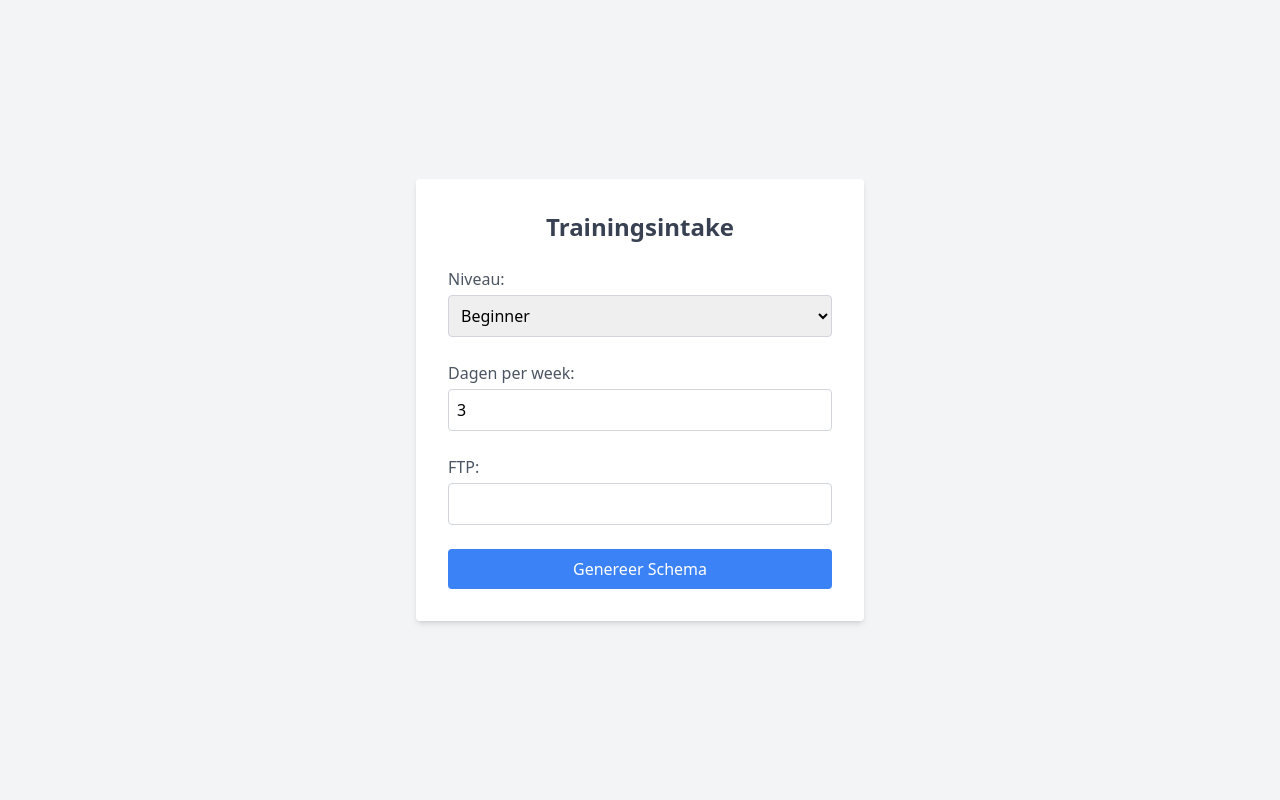
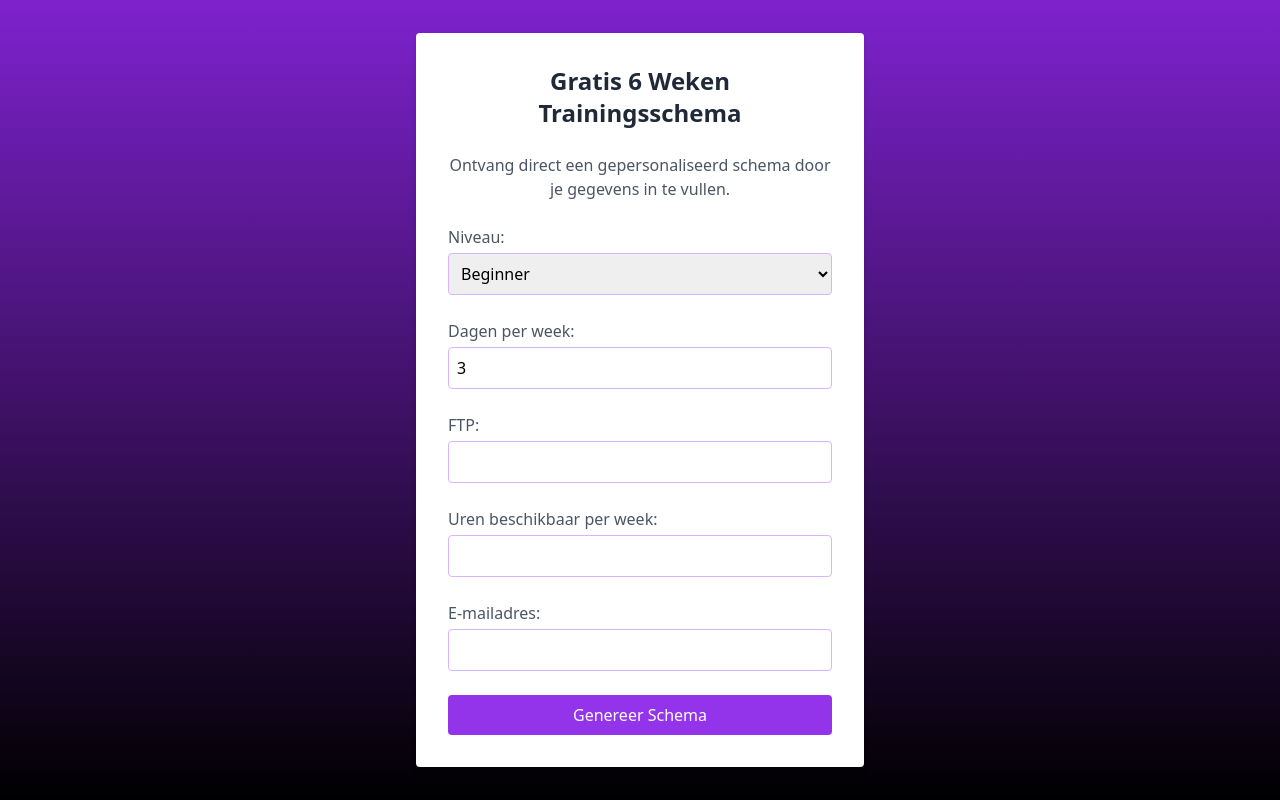
Before and after one commit to piekenverdienen/def-cyclo, a React (Vite) app: page / in a window 1280 px wide. Built offline with nearby package versions, Linux system fonts and the light colour scheme; the HTML template or start-up script is replaced by a standard one.

Commit message:
Add premium styling and TSS calculations

```diff
--- a/src/SchemaView.jsx
+++ b/src/SchemaView.jsx
@@ -1,31 +1,149 @@
-function generateSchema({ level, days, ftp }) {
-  const planByLevel = {
-    beginner: [
+function totalMinutes(blocks) {
+  return blocks.reduce((sum, b) => {
+    if (b.type === 'interval') {
+      return sum + b.repeats * (b.minutes + b.rest);
+    }
+    return sum + b.minutes;
+  }, 0);
+}
+
+function scaleBlocks(blocks, target) {
+  const base = totalMinutes(blocks);
+  const ratio = target / base;
+  return blocks.map((b) => {
+    const scaled = { ...b };
+    scaled.minutes = Math.round(b.minutes * ratio);
+    if (b.rest) scaled.rest = Math.round(b.rest * ratio);
+    return scaled;
+  });
+}
+
+function blockTss(block) {
+  if (block.type === 'interval') {
+    const work = (block.minutes / 60) * Math.pow(block.factor, 2) * 100;
+    const rest = (block.rest / 60) * Math.pow(block.restFactor, 2) * 100;
+    return block.repeats * (work + rest);
+  }
+  return (block.minutes / 60) * Math.pow(block.factor, 2) * 100;
+}
+
+function sessionTss(blocks) {
+  return Math.round(blocks.reduce((sum, b) => sum + blockTss(b), 0));
+}
+
+function generateSchema({ level, days, ftp, hours }) {
+  const plans = {
+    beginner: {
+      endurance: [
         { type: 'warmup', minutes: 10, factor: 0.55 },
-      { type: 'endurance', minutes: 30, factor: 0.65 },
+        { type: 'endurance', minutes: 40, factor: 0.65 },
         { type: 'cooldown', minutes: 5, factor: 0.5 },
       ],
-    intermediate: [
-      { type: 'warmup', minutes: 10, factor: 0.6 },
-      { type: 'interval', minutes: 5, factor: 1.05, repeats: 4, rest: 3, restFactor: 0.6 },
+      interval: [
+        { type: 'warmup', minutes: 10, factor: 0.55 },
+        { type: 'interval', minutes: 4, factor: 1.05, repeats: 5, rest: 3, restFactor: 0.55 },
         { type: 'cooldown', minutes: 5, factor: 0.5 },
       ],
-    advanced: [
-      { type: 'warmup', minutes: 10, factor: 0.65 },
-      { type: 'interval', minutes: 6, factor: 1.1, repeats: 5, rest: 3, restFactor: 0.6 },
+      tempo: [
+        { type: 'warmup', minutes: 10, factor: 0.55 },
+        { type: 'endurance', minutes: 20, factor: 0.85 },
         { type: 'cooldown', minutes: 5, factor: 0.5 },
       ],
+      steigerung: [
+        { type: 'warmup', minutes: 10, factor: 0.55 },
+        { type: 'interval', minutes: 3, factor: 0.75, repeats: 3, rest: 1, restFactor: 0.6 },
+        { type: 'cooldown', minutes: 5, factor: 0.5 },
+      ],
+      vo2max: [
+        { type: 'warmup', minutes: 10, factor: 0.55 },
+        { type: 'interval', minutes: 2, factor: 1.2, repeats: 5, rest: 3, restFactor: 0.6 },
+        { type: 'cooldown', minutes: 5, factor: 0.5 },
+      ],
+    },
+    intermediate: {
+      endurance: [
+        { type: 'warmup', minutes: 10, factor: 0.6 },
+        { type: 'endurance', minutes: 50, factor: 0.7 },
+        { type: 'cooldown', minutes: 5, factor: 0.5 },
+      ],
+      interval: [
+        { type: 'warmup', minutes: 10, factor: 0.6 },
+        { type: 'interval', minutes: 5, factor: 1.05, repeats: 6, rest: 3, restFactor: 0.6 },
+        { type: 'cooldown', minutes: 5, factor: 0.5 },
+      ],
+      tempo: [
+        { type: 'warmup', minutes: 10, factor: 0.6 },
+        { type: 'endurance', minutes: 25, factor: 0.88 },
+        { type: 'cooldown', minutes: 5, factor: 0.5 },
+      ],
+      steigerung: [
+        { type: 'warmup', minutes: 10, factor: 0.6 },
+        { type: 'interval', minutes: 4, factor: 0.8, repeats: 4, rest: 1, restFactor: 0.65 },
+        { type: 'cooldown', minutes: 5, factor: 0.5 },
+      ],
+      vo2max: [
+        { type: 'warmup', minutes: 10, factor: 0.6 },
+        { type: 'interval', minutes: 3, factor: 1.2, repeats: 5, rest: 3, restFactor: 0.6 },
+        { type: 'cooldown', minutes: 5, factor: 0.5 },
+      ],
+    },
+    advanced: {
+      endurance: [
+        { type: 'warmup', minutes: 10, factor: 0.65 },
+        { type: 'endurance', minutes: 60, factor: 0.75 },
+        { type: 'cooldown', minutes: 5, factor: 0.5 },
+      ],
+      interval: [
+        { type: 'warmup', minutes: 10, factor: 0.65 },
+        { type: 'interval', minutes: 6, factor: 1.1, repeats: 6, rest: 3, restFactor: 0.6 },
+        { type: 'cooldown', minutes: 5, factor: 0.5 },
+      ],
+      tempo: [
+        { type: 'warmup', minutes: 10, factor: 0.65 },
+        { type: 'endurance', minutes: 30, factor: 0.9 },
+        { type: 'cooldown', minutes: 5, factor: 0.5 },
+      ],
+      steigerung: [
+        { type: 'warmup', minutes: 10, factor: 0.65 },
+        { type: 'interval', minutes: 5, factor: 0.85, repeats: 4, rest: 1, restFactor: 0.65 },
+        { type: 'cooldown', minutes: 5, factor: 0.5 },
+      ],
+      vo2max: [
+        { type: 'warmup', minutes: 10, factor: 0.65 },
+        { type: 'interval', minutes: 3, factor: 1.25, repeats: 6, rest: 3, restFactor: 0.6 },
+        { type: 'cooldown', minutes: 5, factor: 0.5 },
+      ],
+    },
   };
 
+  const sessionMinutes = Math.round((hours * 60) / days);
+  const hiSessions = Math.max(1, Math.round(days * 0.2));
+  const hiTypes = ['interval', 'vo2max', 'steigerung', 'tempo'];
   const schema = [];
-  for (let i = 0; i < days; i++) {
-    const baseBlocks = planByLevel[level];
-    schema.push({
-      day: `Dag ${i + 1}`,
-      title: `Trainingsblok ${i + 1}`,
-      blocks: baseBlocks,
+
+  for (let week = 1; week <= 6; week++) {
+    const sessions = [];
+    for (let d = 1; d <= days; d++) {
+      const highIntensity = d <= hiSessions;
+      let type = 'endurance';
+      if (highIntensity) {
+        const idx = (week + d) % hiTypes.length;
+        type = hiTypes[idx];
+      }
+      const base = plans[level][type];
+      const blocks = scaleBlocks(base, sessionMinutes);
+      sessions.push({
+        week,
+        day: d,
+        title: type.charAt(0).toUpperCase() + type.slice(1),
+        blocks,
+        tss: sessionTss(blocks),
       });
     }
+    const weekTss = sessions.reduce((s, b) => s + b.tss, 0);
+    schema.push({ week, sessions, weekTss });
+  }
+
   return schema;
 }
 
@@ -91,21 +209,25 @@ function downloadTcx(title, blocks, ftp) {
 }
 
 export default function SchemaView({ intake, onUpdateFtp }) {
-  const schema = generateSchema(intake);
+  const weeks = generateSchema(intake);
 
   return (
-    <div className="min-h-screen bg-gray-100 p-6">
+    <div className="min-h-screen bg-gradient-to-b from-purple-700 to-black p-6">
       <div className="max-w-3xl mx-auto bg-white shadow rounded-lg p-6 space-y-6">
         <h1 className="text-3xl font-bold text-gray-800">Trainingsschema</h1>
         <p className="text-gray-600">
-          Niveau: <strong>{intake.level}</strong> · Dagen/week: <strong>{intake.days}</strong> · FTP: <strong>{intake.ftp} watt</strong>
+          Niveau: <strong>{intake.level}</strong> · Dagen/week: <strong>{intake.days}</strong> · Uren/week: <strong>{intake.hours}</strong> · FTP: <strong>{intake.ftp} watt</strong>
         </p>
 
+        <div className="space-y-8">
+          {weeks.map((week) => (
+            <div key={week.week} className="space-y-4">
+              <h2 className="text-2xl font-semibold text-purple-800">Week {week.week} – TSS {week.weekTss}</h2>
               <div className="grid gap-4">
-          {schema.map((item, index) => (
-            <div key={index} className="bg-blue-50 p-4 rounded shadow-sm border border-blue-200">
-              <h2 className="text-xl font-semibold text-blue-800">{item.day}</h2>
-              <p className="text-gray-700 mb-2">Trainingsvorm: <strong>{item.title}</strong></p>
+                {week.sessions.map((item, index) => (
+                  <div key={index} className="bg-purple-50 p-4 rounded shadow-sm border border-purple-200">
+                    <h3 className="text-xl font-semibold text-purple-800">Dag {item.day}: {item.title}</h3>
+                    <p className="text-gray-700 mb-2">Sessie TSS: {item.tss}</p>
                     <ul className="list-disc ml-5 text-gray-600">
                       {item.blocks.map((b, i) => (
                         <li key={i}>
@@ -124,12 +246,15 @@ export default function SchemaView({ intake, onUpdateFtp }) {
                   </div>
                 ))}
               </div>
+            </div>
+          ))}
+        </div>
 
         <div className="pt-4">
           <label className="block text-gray-700 font-medium mb-1">Update je FTP:</label>
           <input
             type="number"
-            className="w-full border border-gray-300 p-2 rounded"
+            className="w-full border border-purple-300 p-2 rounded"
             placeholder="Nieuwe FTP"
             onChange={(e) => onUpdateFtp(parseInt(e.target.value))}
           />
--- a/src/TrainingIntake.jsx
+++ b/src/TrainingIntake.jsx
@@ -4,27 +4,41 @@ export default function TrainingIntake({ onComplete }) {
   const [level, setLevel] = useState('beginner');
   const [days, setDays] = useState(3);
   const [ftp, setFtp] = useState('');
+  const [hours, setHours] = useState('');
+  const [email, setEmail] = useState('');
 
   const handleSubmit = (e) => {
     e.preventDefault();
     const parsedFtp = parseInt(ftp);
-    onComplete({ level, days, ftp: isNaN(parsedFtp) ? 200 : parsedFtp });
+    const parsedHours = parseFloat(hours);
+    if (!email) {
+      alert('E-mailadres is verplicht');
+      return;
+    }
+    onComplete({
+      level,
+      days,
+      hours: isNaN(parsedHours) ? 5 : parsedHours,
+      ftp: isNaN(parsedFtp) ? 200 : parsedFtp,
+      email,
+    });
   };
 
   return (
-    <div className="min-h-screen flex items-center justify-center bg-gray-100">
+    <div className="min-h-screen flex items-center justify-center bg-gradient-to-b from-purple-700 to-black p-4">
       <form
         onSubmit={handleSubmit}
         className="bg-white p-8 rounded shadow-md w-full max-w-md space-y-6"
       >
-        <h2 className="text-2xl font-bold text-center text-gray-700">Trainingsintake</h2>
+        <h1 className="text-2xl font-bold text-center text-gray-800">Gratis 6 Weken Trainingsschema</h1>
+        <p className="text-center text-gray-600">Ontvang direct een gepersonaliseerd schema door je gegevens in te vullen.</p>
 
         <div>
           <label className="block text-gray-600 mb-1">Niveau:</label>
           <select
             value={level}
             onChange={(e) => setLevel(e.target.value)}
-            className="w-full border border-gray-300 p-2 rounded"
+            className="w-full border border-purple-300 p-2 rounded"
           >
             <option value="beginner">Beginner</option>
             <option value="intermediate">Gevorderd</option>
@@ -38,7 +52,7 @@ export default function TrainingIntake({ onComplete }) {
             type="number"
             value={days}
             onChange={(e) => setDays(Number(e.target.value))}
-            className="w-full border border-gray-300 p-2 rounded"
+            className="w-full border border-purple-300 p-2 rounded"
             min="1"
             max="7"
           />
@@ -50,13 +64,36 @@ export default function TrainingIntake({ onComplete }) {
             type="number"
             value={ftp}
             onChange={(e) => setFtp(e.target.value)}
-            className="w-full border border-gray-300 p-2 rounded"
+            className="w-full border border-purple-300 p-2 rounded"
+          />
+        </div>
+
+        <div>
+          <label className="block text-gray-600 mb-1">Uren beschikbaar per week:</label>
+          <input
+            type="number"
+            value={hours}
+            onChange={(e) => setHours(e.target.value)}
+            className="w-full border border-purple-300 p-2 rounded"
+            min="1"
+            step="0.5"
+          />
+        </div>
+
+        <div>
+          <label className="block text-gray-600 mb-1">E-mailadres:</label>
+          <input
+            type="email"
+            value={email}
+            onChange={(e) => setEmail(e.target.value)}
+            className="w-full border border-purple-300 p-2 rounded"
+            required
           />
         </div>
 
         <button
           type="submit"
-          className="w-full bg-blue-500 text-white py-2 px-4 rounded hover:bg-blue-600"
+          className="w-full bg-purple-600 text-white py-2 px-4 rounded hover:bg-purple-700"
         >
           Genereer Schema
         </button>
```
Lines whose indentation alone changed are shown as unchanged.
